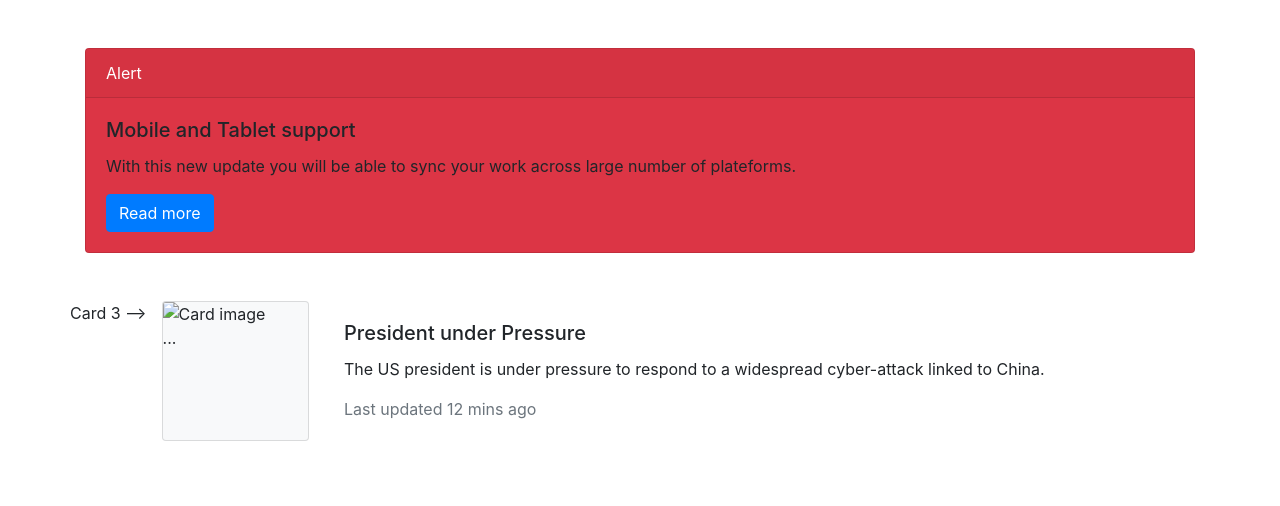
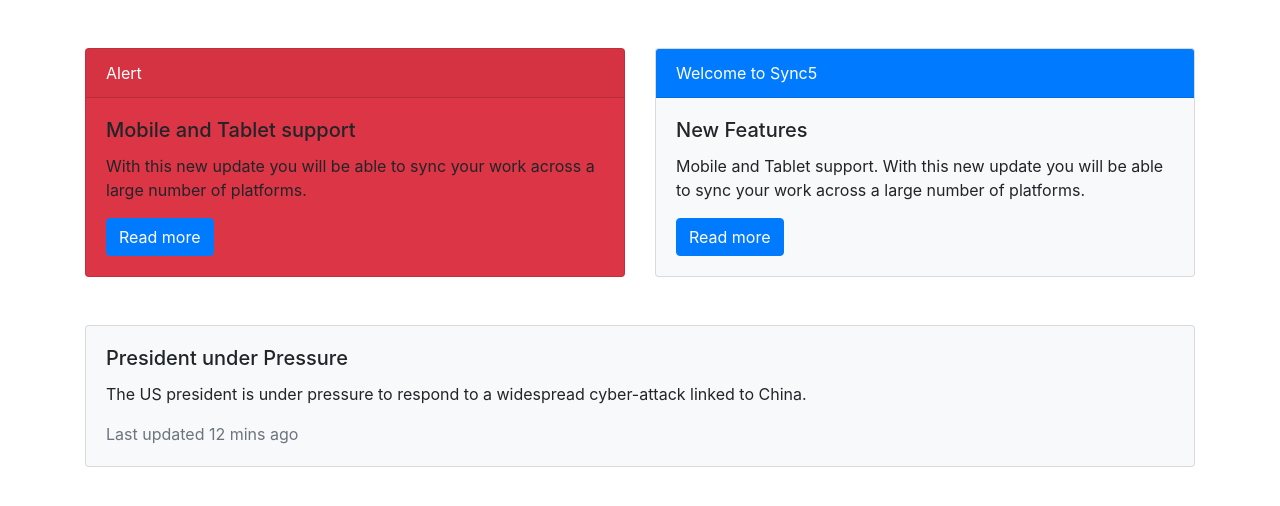
Before and after one commit to acciojob/bootstrap-card-Shashank84-creator, a website: page main.html in a window 1280 px wide. Drawn offline with nearby package versions, Linux system fonts and the light colour scheme.

Commit message:
created a submission

```diff
--- a/main.html
+++ b/main.html
@@ -17,41 +17,29 @@
       </div>
       <div class="card-body">
         <h5 class="card-title">Mobile and Tablet support</h5>
-        <p class="card-text">With this new update you will be able to sync your work across large number of plateforms.</p>
+        <p class="card-text">With this new update you will be able to sync your work across a large number of platforms.</p>
         <a href="#" class="btn btn-primary">Read more</a>
       </div>
     </div>
 
     <!-- Card 2 -->
-   <!-- <div class="card bg-light">
+    <div class="card bg-light">
       <div class="card-header bg-primary text-white">
         Welcome to Sync5
-  </div> -->
-  <!-- <div class="card-body">
+      </div>
+      <div class="card-body">
         <h5 class="card-title">New Features</h5>
         <p class="card-text">Mobile and Tablet support. With this new update you will be able to sync your work across a large number of platforms.</p>
         <a href="#" class="btn btn-primary">Read more</a>
-  </div> -->
-<!-- </div> -->
-        <!-- Alert
-      </div>
-    <div class="card bg-danger">
-  <div class="card-header text-white">
-    Alert
-  </div>
-  ...
       </div>
     </div>
   </div>
 </div>
- -->
+
 <div class="container mt-5">
   <div class="card-deck">
-    Card 3 -->
+    <!-- Card 3 -->
     <div class="card bg-light">
-  <img class="card-img-top" src="your_image_url_here" alt="Card image">
-  ...
-</div>
       <div class="card-body">
         <h5 class="card-title">President under Pressure</h5>
         <p class="card-text">The US president is under pressure to respond to a widespread cyber-attack linked to China.</p>
```
Lines whose indentation alone changed are shown as unchanged.
